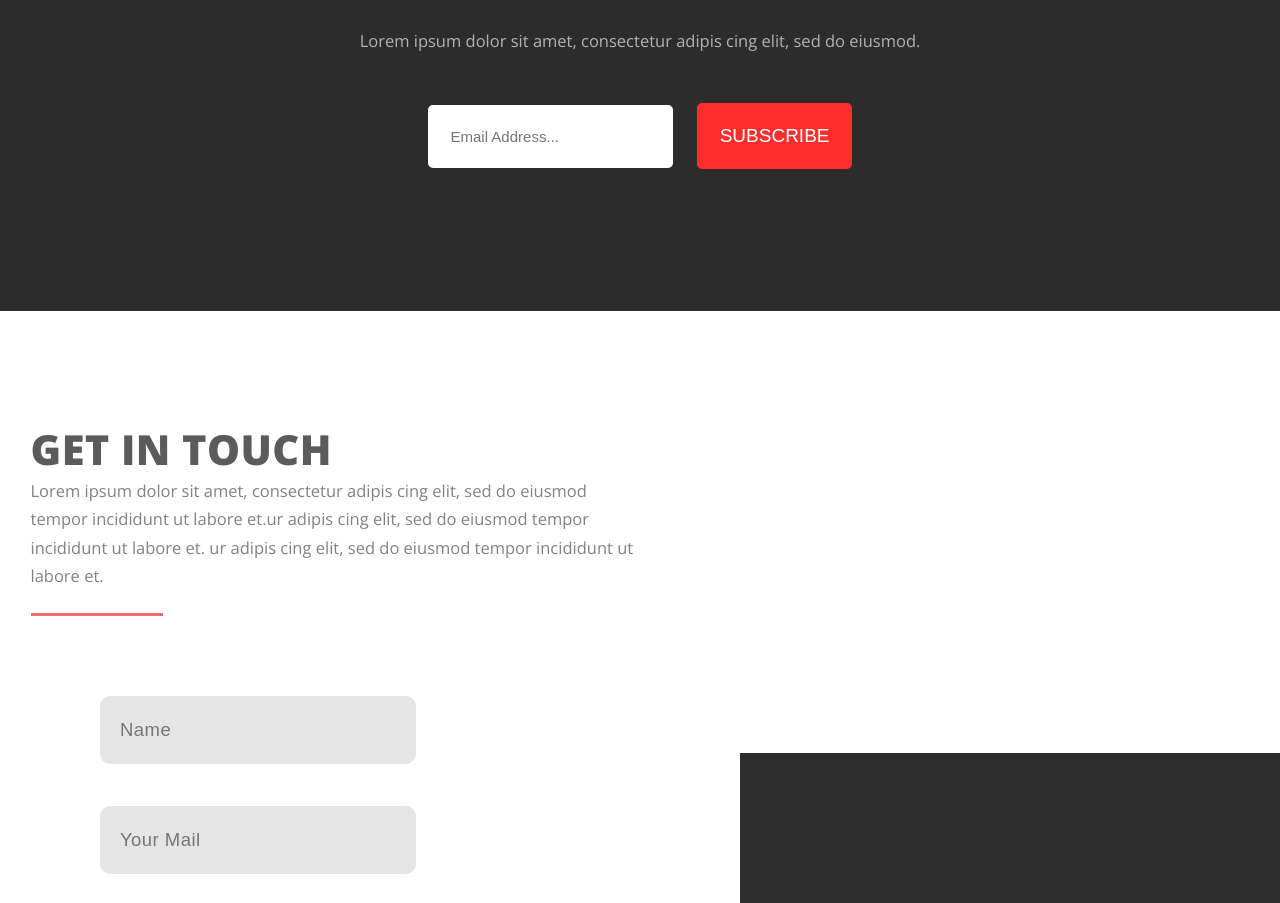
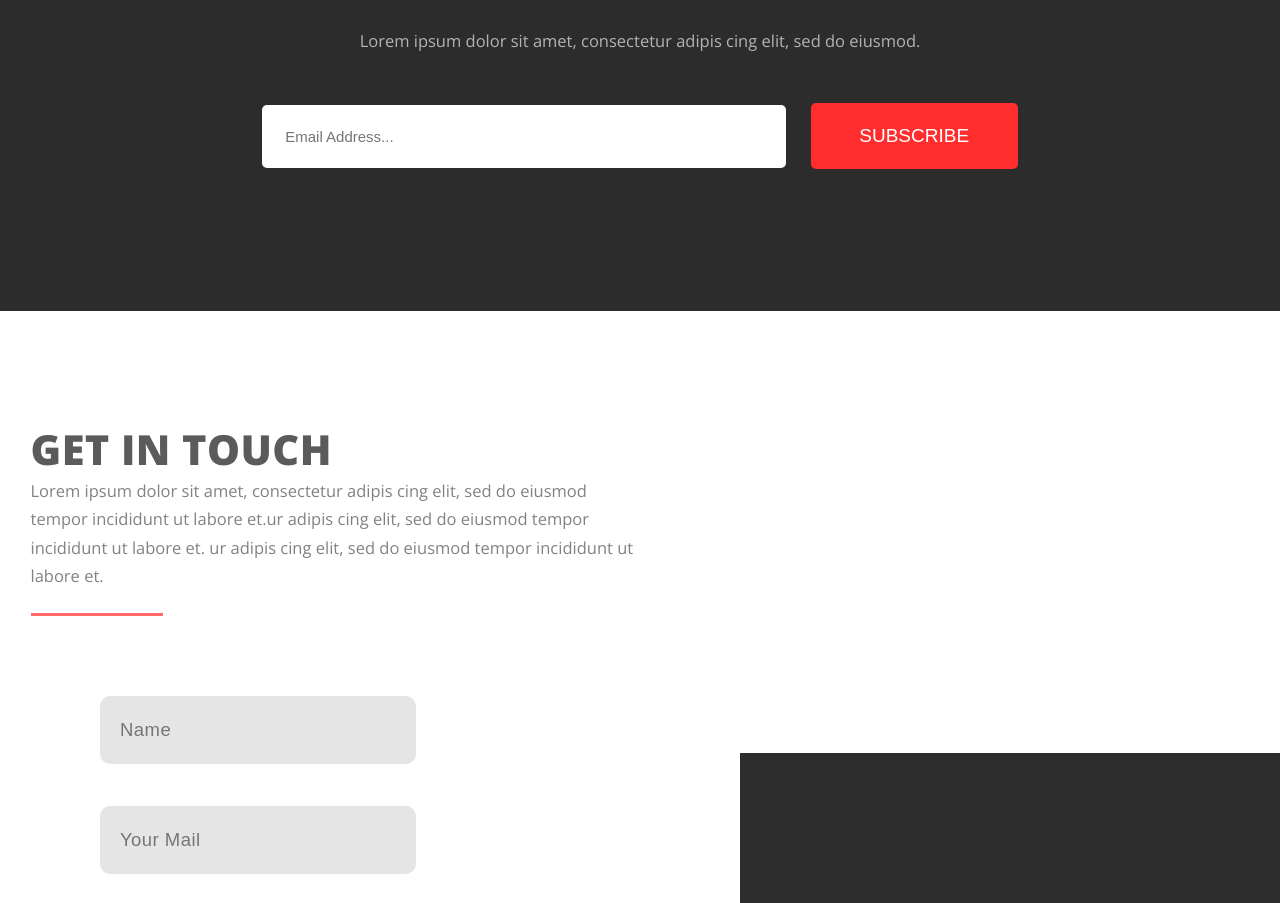
Before and after one commit to valeriy-mikheyev/proj, a website: page Project1/index.html in a window 1280 px wide. Shown: the part 3425-4328 px from the top of the page. Drawn offline with nearby package versions, Linux system fonts and the light colour scheme.

Commit message:
Update style.css
fixed subscribe btn +input

```diff
--- a/Project1/css/style.css
+++ b/Project1/css/style.css
@@ -363,7 +363,7 @@ h1, h2, h3, h4, h5, h6 {
 
 .subscribe-input {
   margin-top: 20px;
-  max-width: 500px;
+  width: 43%;
   font-size: 15px;
   padding: 23px 23px;
   border: none;
@@ -376,7 +376,7 @@ h1, h2, h3, h4, h5, h6 {
   font-size: 19px;
   margin-left: 20px;
   color: #fff;
-  max-width: 214px;
+  width: 17%;
   border: none;
   border-radius: 5px;
   padding: 22px 23px;
```
